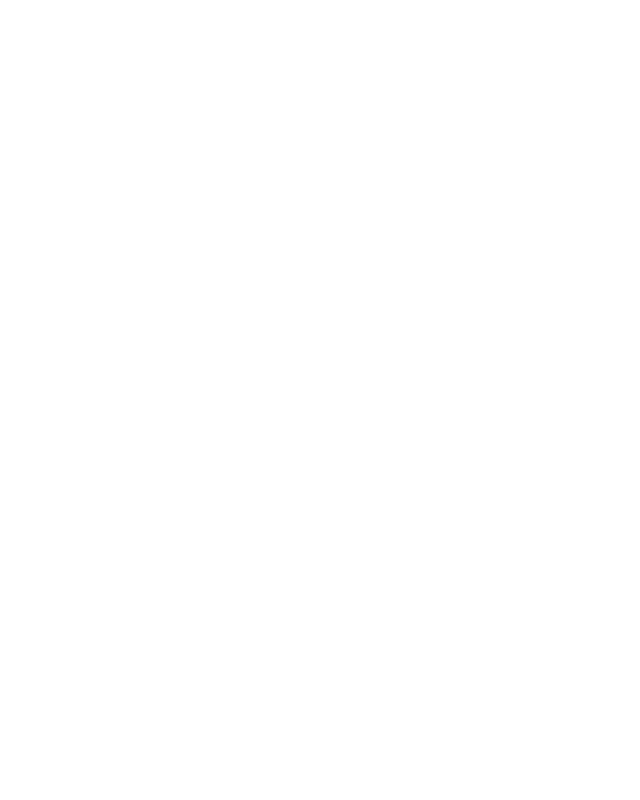
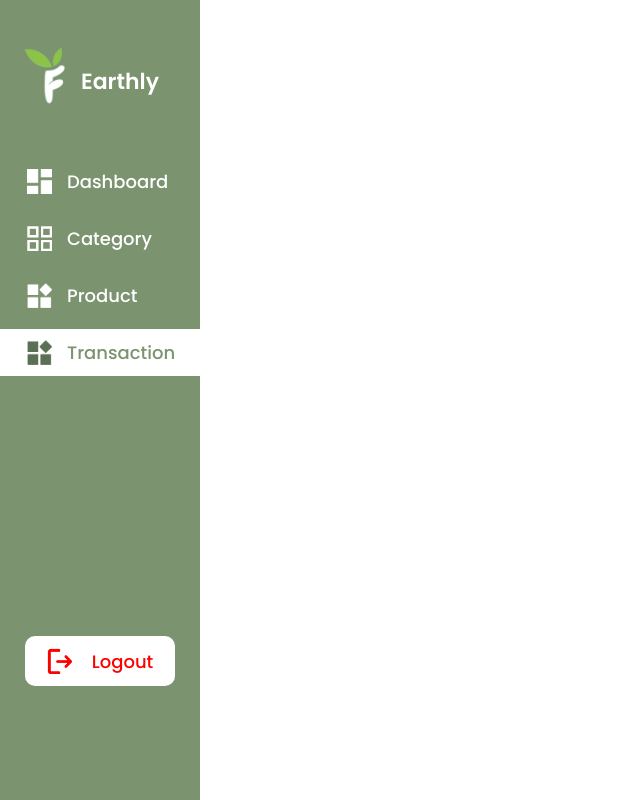
Before and after one commit to pandutria/Earthly, a React (Vite) app in the folder frontend/: page /main/admin/transaction in a window 1280 px wide. Before the commit this address had no page. Shown: the whole page, without its empty margins (0-640 px from the left). Built offline with nearby package versions, Linux system fonts and the light colour scheme.

Commit message:
first commit

```diff
--- a/frontend/src/components/SideBar/SideBar.css
+++ b/frontend/src/components/SideBar/SideBar.css
@@ -136,6 +136,6 @@
   width: 150px;
   height: 50px;
   background-color: white;
-  margin-top: 320px;
+  margin-top: 260px;
   border-radius: 10px;
 }
--- a/frontend/src/components/SideBar/SideBar.jsx
+++ b/frontend/src/components/SideBar/SideBar.jsx
@@ -40,6 +40,7 @@
         <SidebarItem onClick={() => navigate("/main/admin")}  icon={Dashboard} text="Dashboard" active={location.pathname === "/main/admin"} />
         <SidebarItem onClick={() => navigate("/main/admin/category")}  icon={Category} text="Category" active={location.pathname === "/main/admin/category"} />
         <SidebarItem onClick={() => navigate("/main/admin/product")} icon={Product} text="Product" active={location.pathname === "/main/admin/product"}/>
+        <SidebarItem onClick={() => navigate("/main/admin/transaction")} icon={Product} text="Transaction" active={location.pathname === "/main/admin/transaction"}/>
       </div>
 
         <a href="" onClick={handleLogout}>
--- /dev/null
+++ b/frontend/src/pages/admin/Main/Transaction/Transaction.jsx
@@ -0,0 +1,17 @@
+import React from 'react'
+import "./Transaction.css"
+import SideBar from '../../../../components/SideBar/SideBar'
+
+
+const Transaction = () => {
+  return (
+    <div style={{display: 'flex', flexDirection: 'row'}}>
+       <SideBar/>
+        <div>
+
+        </div>
+    </div>
+  )
+}
+
+export default Transaction
--- a/frontend/src/routes/Routes.jsx
+++ b/frontend/src/routes/Routes.jsx
@@ -13,6 +13,7 @@
 import Cart from '../pages/customer/Cart/Cart';
 import History from '../pages/customer/History/History';
 import Dashboard from '../pages/admin/Main/Dashboard/Dashboard';
+import Transaction from '../pages/admin/Main/Transaction/Transaction';
 
 function Router() {
     return (
@@ -31,6 +32,7 @@
                  <Route path='/main/admin/product' element={<Product/>}/>
                  <Route path='/admin/manage/category' element={<ManageCategory/>}/>
                  <Route path='/admin/manage/product' element={<ManageProduct/>}/>
+                 <Route path='/main/admin/transaction' element={<Transaction/>}/>
             </Routes>
         </BrowserRouter>
     );
```
Also changed, not shown: frontend/src/pages/admin/Main/Transaction/Transaction.css (added).
